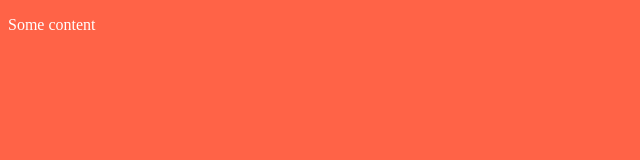
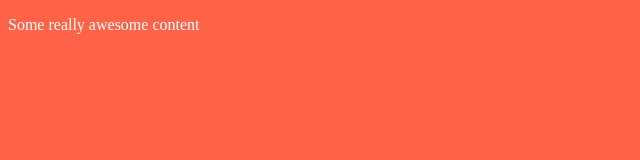
Before and after one commit to donburks/may72018_gitintro, a plain HTML site: page index.html in a window 1280 px wide. Shown: the whole page, without its empty margins (0-640 px from the left). Drawn offline with Linux system fonts and the light colour scheme.

Commit message:
Modified content, it's great

```diff
--- a/index.html
+++ b/index.html
@@ -5,6 +5,6 @@
     <link rel="stylesheet" href="style.css" />
   </head>
   <body>
-    <p>Some content</p>
+    <p>Some really awesome content</p>
   </body>
 </html>
```
